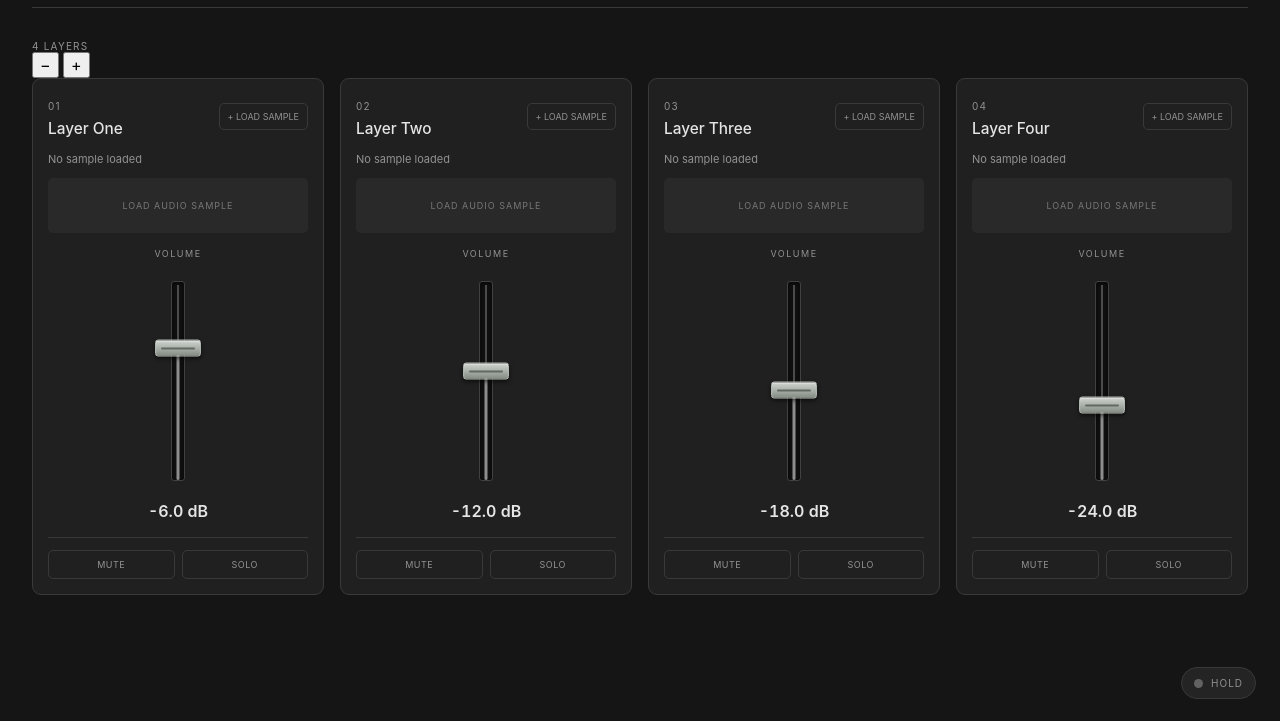
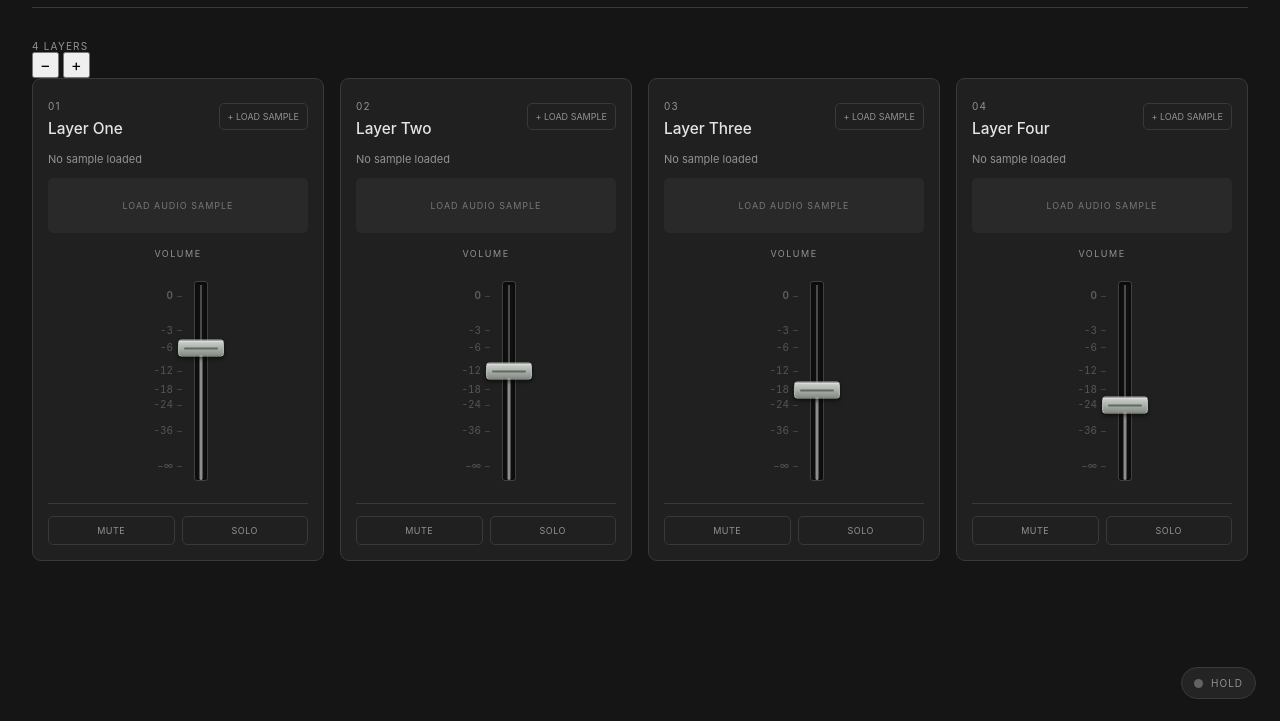
Before and after one commit to zacharyapittman/texturekeys, a plain HTML site: page index.html in a window 1280 px wide. Shown: the part 79-800 px from the top of the page. Drawn offline with Linux system fonts and the light colour scheme.

Commit message:
Update style.css

```diff
--- a/style.css
+++ b/style.css
@@ -285,19 +285,56 @@ button {
   margin-bottom: 12px;
 }
 
-/* Fader layout: no numeric scale */
-
 .fader-unit {
   display: flex;
   align-items: center;
   justify-content: center;
-  gap: 0;
+  gap: 12px;
   height: 220px;
   width: 100%;
 }
 
+/* Dark-mode scale markings */
+
 .db-scale {
-  display: none !important;
+  position: relative;
+  height: 200px;
+  width: 34px;
+  flex: 0 0 34px;
+  color: #555555;
+  font-size: 10px;
+  font-variant-numeric: tabular-nums;
+}
+
+.db-tick {
+  position: absolute;
+  right: 0;
+  transform: translateY(-50%);
+  white-space: nowrap;
+  color: #555555;
+}
+
+.db-tick::after {
+  content: "";
+  display: inline-block;
+  width: 5px;
+  height: 1px;
+  background: #414141;
+  margin-left: 4px;
+  vertical-align: middle;
+}
+
+.db-tick.top {
+  transform: translateY(0);
+}
+
+.db-tick.bottom {
+  transform: translateY(-100%);
+}
+
+.db-tick.unity {
+  color: #626262;
+  font-weight: 600;
 }
 
 /* Vertical fader */
@@ -373,13 +410,10 @@ button {
   outline-offset: 5px;
 }
 
+/* Hide the white numeric readout beneath each fader */
+
 .fader-readout {
-  margin-top: 10px;
-  min-height: 24px;
-  color: var(--text);
-  font-size: 16px;
-  font-weight: 600;
-  font-variant-numeric: tabular-nums;
+  display: none !important;
 }
 
 .layer-buttons {
@@ -517,6 +551,6 @@ button {
   }
 
   .fader-unit {
-    gap: 0;
+    gap: 8px;
   }
 }
```
